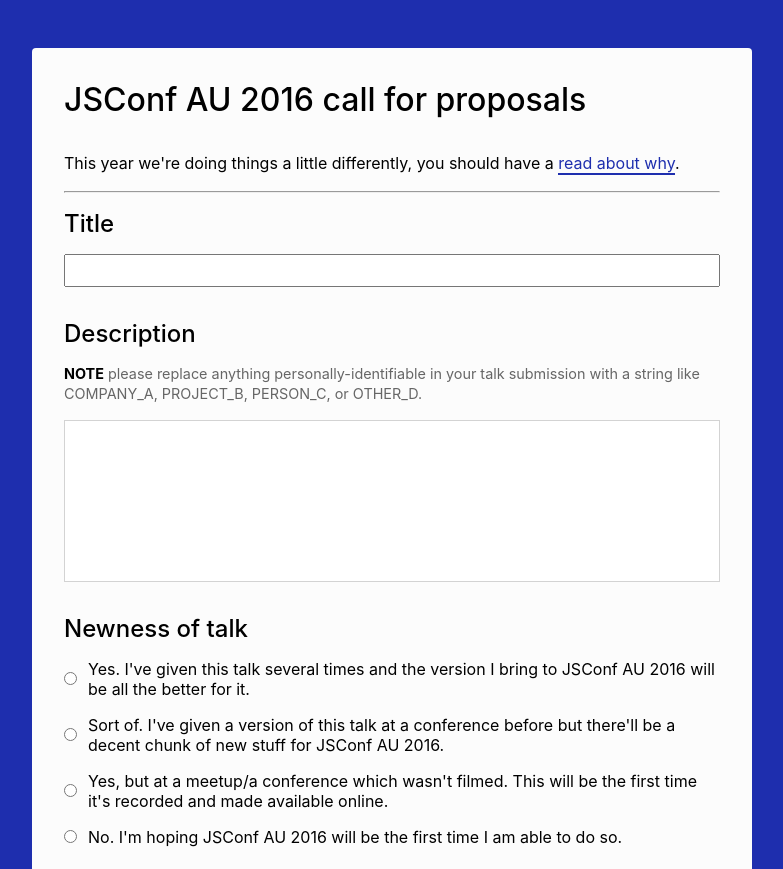
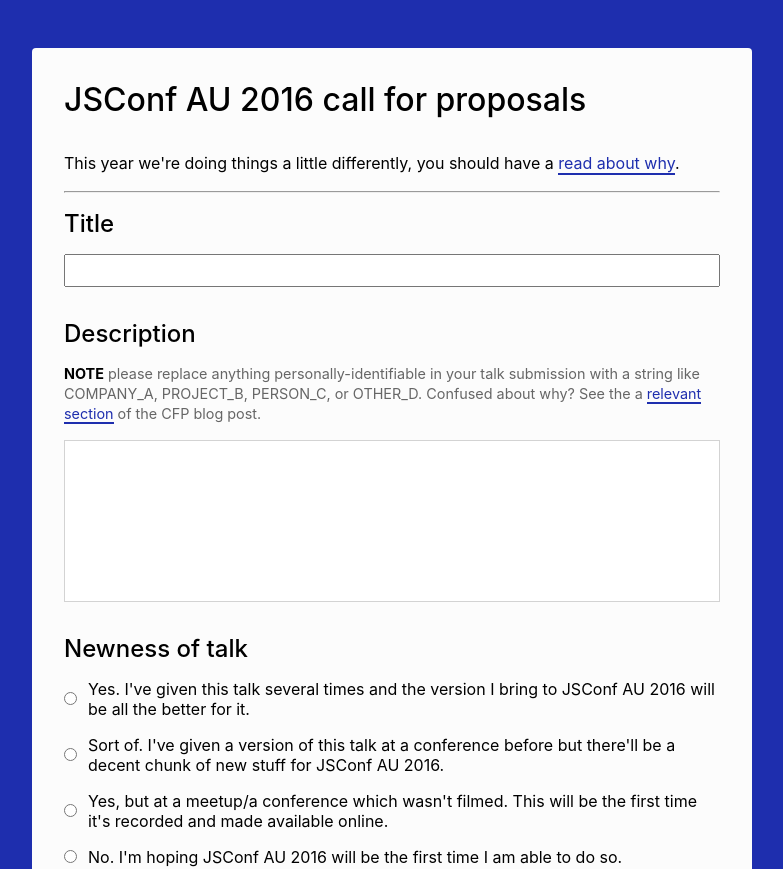
Before and after one commit to robrkerr/smart-proposals, a React app: page / in a window 1280 px wide. Shown: the top 869 px of the page, without its empty margins (248-1031 px from the left). Built offline with nearby package versions, Linux system fonts and the light colour scheme.

Commit message:
link to the blog post

```diff
--- a/package.json
+++ b/package.json
@@ -4,7 +4,7 @@
     "test": "webpack",
     "start": "NODE_ENV=development webpack-dev-server --content-base public/ --hot --inline",
     "clean": "rm -f public/bundle.js",
-    "build": "npm run clean && webpack -p --progress"
+    "build": "npm run clean && NODE_ENV=production webpack -p --progress"
   },
   "author": "Robert Kerr",
   "devDependencies": {
--- a/src/components/App.js
+++ b/src/components/App.js
@@ -26,6 +26,7 @@
     const { submission, inProgress, submitted } = this.state
     const { conference } = this.props
     const { newnessOptions, locationOptions, techExperienceOptions, speakingExperienceOptions } = FormData(conference)
+    const blogPostUrl = '/2016/07/01/cfp.html'
 
     return (
       <main className={conference.id}>
@@ -49,7 +50,7 @@
               :
               <p className="Intro">
                 This year we're doing things a little differently, you should have
-                a <a href={conference.url} className="Link">read about why</a>.
+                a <a target="_blank" href={blogPostUrl} className="Link">read about why</a>.
               </p>
             }
             <hr/>
@@ -61,7 +62,9 @@
               </div>
               <div className="Field_Note">
                 <strong>NOTE</strong> please replace anything personally-identifiable in your talk submission with a
-                string like COMPANY_A, PROJECT_B, PERSON_C, or OTHER_D.
+                string like COMPANY_A, PROJECT_B, PERSON_C, or OTHER_D. Confused about why? See the
+                a <a target="_blank" href={blogPostUrl + "#anonymised-description-field"} className="Link">relevant section</a> of
+                the CFP blog post.
               </div>
               <SanitisingDescription name="description" label="Description" form={submission}/>
             </div>
```
